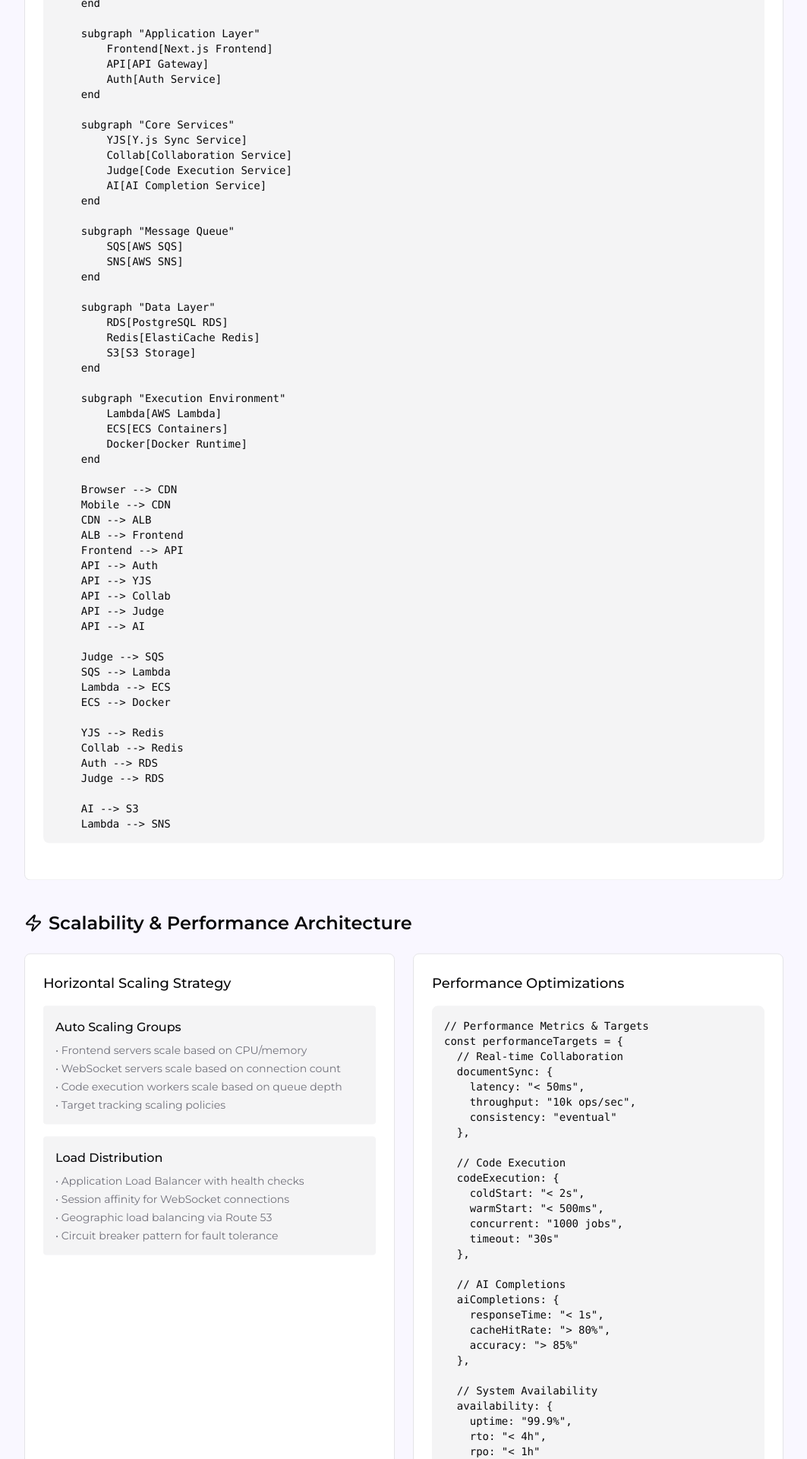
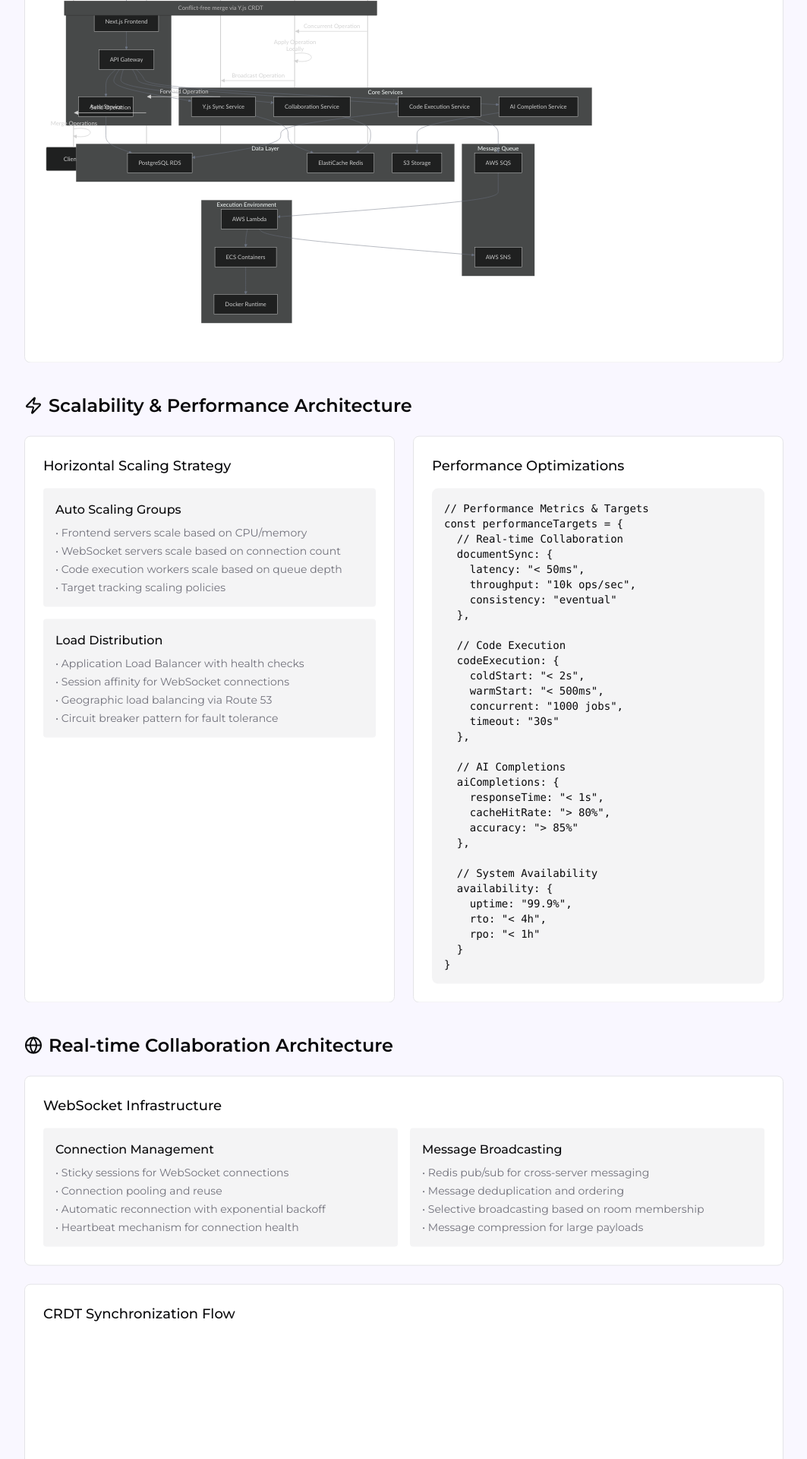
Before and after one commit to devyk100/nextjs-portfolio, a Next.js app: page /kaicode/system-des in a window 1280 px wide. Shown: the part 600-2520 px from the top of the page at 76% size, without its empty margins (101-1164 px from the left). Built offline with nearby package versions, Linux system fonts and the light colour scheme.

Commit message:
Fix Kaicode design documents with visual Mermaid diagrams

```diff
--- a/src/app/kaicode/soft-des/page.tsx
+++ b/src/app/kaicode/soft-des/page.tsx
@@ -9,6 +9,7 @@
 import Link from "next/link";
 import { ArrowLeft, FileText, Code, Database, Cloud, Layers } from "lucide-react";
 import { Metadata } from "next";
+import { MermaidDiagram } from "@/components/ui/mermaid-diagram";
 
 export const metadata: Metadata = {
   title: "Kaicode - Software Design Document | Yash Kumar Portfolio",
@@ -63,9 +64,8 @@
             <div className="bg-card rounded-lg p-6 border">
               <div className="mb-6">
                 <h3 className="text-lg font-medium mb-4">High-Level Architecture</h3>
-                <div className="bg-muted rounded-lg p-4">
-                  <pre className="text-sm overflow-x-auto">
-{`graph TB
+                <MermaidDiagram
+                  chart={`graph TB
     subgraph "Frontend Layer"
         UI[Next.js UI]
         Monaco[Monaco Editor]
@@ -107,8 +107,8 @@
 
     UI --> DeepSeek
     Docker --> AWS`}
-                  </pre>
-                </div>
+                  className="w-full"
+                />
               </div>
             </div>
           </FadeInUp>
@@ -242,9 +242,8 @@
 
               <div className="bg-card rounded-lg p-6 border">
                 <h3 className="text-lg font-medium mb-4">Code Execution Pipeline</h3>
-                <div className="bg-muted rounded-lg p-4">
-                  <pre className="text-sm overflow-x-auto">
-{`sequenceDiagram
+                <MermaidDiagram
+                  chart={`sequenceDiagram
     participant UI as Frontend
     participant Judge as Judge Service
     participant Orch as Orchestrator
@@ -260,8 +259,8 @@
     SQS->>Orch: Job Complete
     Orch->>Judge: Result Ready
     Judge->>UI: Execution Result`}
-                  </pre>
-                </div>
+                  className="w-full"
+                />
               </div>
             </div>
           </FadeInUp>
--- a/src/app/kaicode/system-des/page.tsx
+++ b/src/app/kaicode/system-des/page.tsx
@@ -9,6 +9,7 @@
 import Link from "next/link";
 import { ArrowLeft, Network, Server, Shield, Zap, Globe, Database } from "lucide-react";
 import { Metadata } from "next";
+import { MermaidDiagram } from "@/components/ui/mermaid-diagram";
 
 export const metadata: Metadata = {
   title: "Kaicode - System Design Document | Yash Kumar Portfolio",
@@ -63,9 +64,8 @@
             <div className="bg-card rounded-lg p-6 border">
               <div className="mb-6">
                 <h3 className="text-lg font-medium mb-4">High-Level System Design</h3>
-                <div className="bg-muted rounded-lg p-4">
-                  <pre className="text-sm overflow-x-auto">
-{`graph TB
+                <MermaidDiagram
+                  chart={`graph TB
     subgraph "Client Layer"
         Browser[Web Browser]
         Mobile[Mobile App]
@@ -129,8 +129,8 @@
 
     AI --> S3
     Lambda --> SNS`}
-                  </pre>
-                </div>
+                  className="w-full"
+                />
               </div>
             </div>
           </FadeInUp>
@@ -244,9 +244,8 @@
 
               <div className="bg-card rounded-lg p-6 border">
                 <h3 className="text-lg font-medium mb-4">CRDT Synchronization Flow</h3>
-                <div className="bg-muted rounded-lg p-4">
-                  <pre className="text-sm overflow-x-auto">
-{`sequenceDiagram
+                <MermaidDiagram
+                  chart={`sequenceDiagram
     participant C1 as Client 1
     participant WS1 as WebSocket Server 1
     participant Redis as Redis Pub/Sub
@@ -268,8 +267,8 @@
     Redis->>WS1: Forward Operation
     WS1->>C1: Send Operation
     C1->>C1: Merge Operations`}
-                  </pre>
-                </div>
+                  className="w-full"
+                />
               </div>
             </div>
           </FadeInUp>
@@ -533,9 +532,8 @@
             <div className="bg-card rounded-lg p-6 border">
               <div className="mb-6">
                 <h3 className="text-lg font-medium mb-4">Deployment Pipeline</h3>
-                <div className="bg-muted rounded-lg p-4">
-                  <pre className="text-sm overflow-x-auto">
-{`graph LR
+                <MermaidDiagram
+                  chart={`graph LR
     subgraph "Source Control"
         Git[GitHub Repository]
         PR[Pull Request]
@@ -574,8 +572,8 @@
 
     Dev -.-> Stage
     Stage -.-> Prod`}
-                  </pre>
-                </div>
+                  className="w-full"
+                />
               </div>
 
               <div className="grid grid-cols-1 md:grid-cols-2 gap-4">
```
